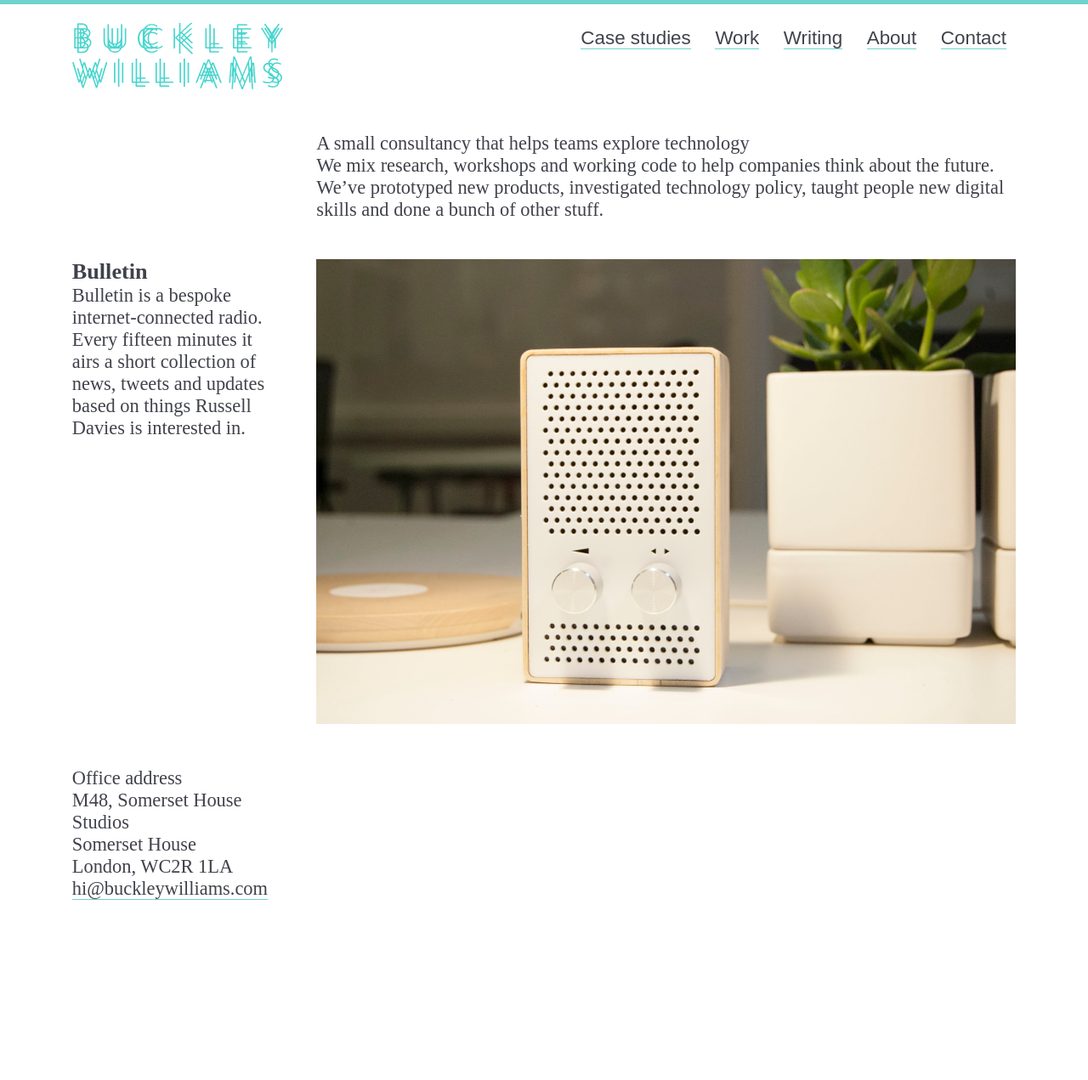
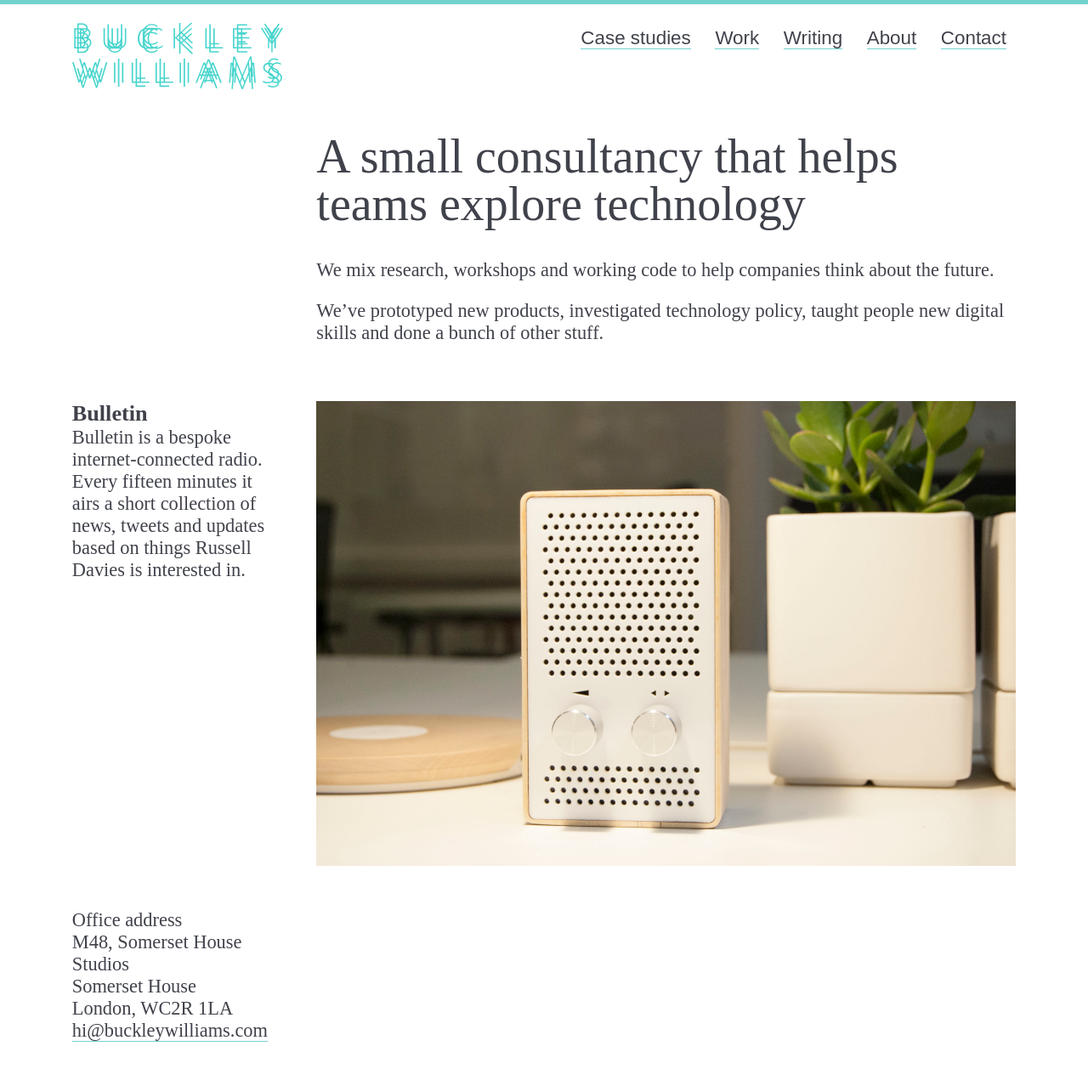
Before and after one commit to buckleywilliams/buckleywilliams, a Jekyll site: the page built from index.html, in a window 1280 px wide. Shown: the whole page at 85% size. Built offline with Jekyll 4.4.1, drawn with Linux system fonts in a browser that asks for light colours; before the commit the page ends 1081 px from its top, so only the background shows below that.

Commit message:
Add more grid to the home page

```diff
--- a/assets/styles.scss
+++ b/assets/styles.scss
@@ -41,6 +41,10 @@ a {
   }
 }
 
+p, blockquote, ul, ol {
+  margin-bottom: 1em;
+}
+
 .site-logo {
   border: none;
 }
@@ -59,6 +63,20 @@ a {
   }
 }
 
+.headline {
+  font-size: 2.5em;
+  line-height: 1;
+  margin-bottom: 0.65em;
+}
+
+.intro {
+  @include span-columns(6);
+}
+
+.intro-link {
+  text-align: right;
+}
+
 .address {
   .line {
     display: block;
```
